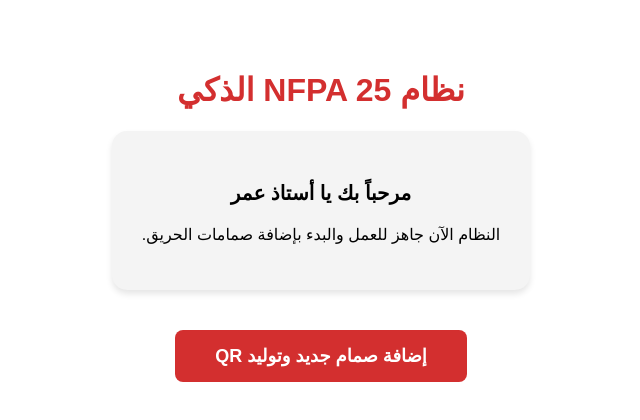
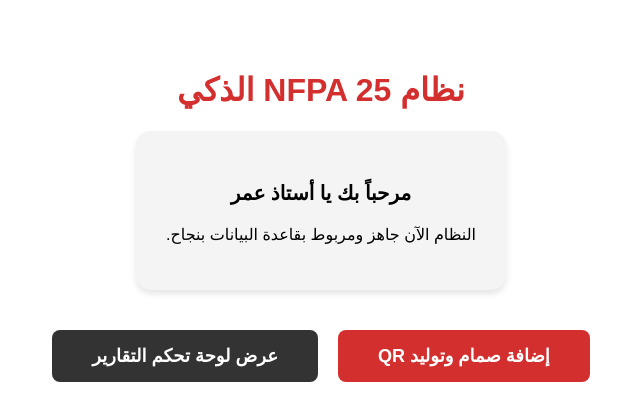
Before and after one commit to rootaipro-svg/nfpa-core2, a Next.js app: page / in a window 1280 px wide. Shown: the top 420 px of the page, without its empty margins (319-959 px from the left). Built offline with nearby package versions, Linux system fonts and the light colour scheme.

Commit message:
Update page.tsx

```diff
--- a/app/page.tsx
+++ b/app/page.tsx
@@ -1,4 +1,4 @@
-'use client'// تحديث جديد لإجبار النظام
+'use client'
 import React from 'react';
 import Link from 'next/link';
 
@@ -8,12 +8,19 @@
       <h1 style={{ color: '#d32f2f', fontSize: '32px' }}>نظام NFPA 25 الذكي</h1>
       <div style={{ background: '#f4f4f4', padding: '30px', borderRadius: '15px', display: 'inline-block', boxShadow: '0 4px 6px rgba(0,0,0,0.1)' }}>
         <p style={{ fontSize: '20px', fontWeight: 'bold' }}>مرحباً بك يا أستاذ عمر</p>
-        <p>النظام الآن جاهز للعمل والبدء بإضافة صمامات الحريق.</p>
+        <p>النظام الآن جاهز ومربوط بقاعدة البيانات بنجاح.</p>
       </div>
-      <div style={{ marginTop: '40px' }}>
+
+      <div style={{ marginTop: '40px', display: 'flex', gap: '20px', justifyContent: 'center', flexWrap: 'wrap' }}>
          <Link href="/add-valve">
            <button style={{ padding: '15px 40px', fontSize: '18px', cursor: 'pointer', background: '#d32f2f', color: 'white', border: 'none', borderRadius: '8px', fontWeight: 'bold' }}>
-             إضافة صمام جديد وتوليد QR
+             إضافة صمام وتوليد QR
+           </button>
+         </Link>
+
+         <Link href="/dashboard">
+           <button style={{ padding: '15px 40px', fontSize: '18px', cursor: 'pointer', background: '#333', color: 'white', border: 'none', borderRadius: '8px', fontWeight: 'bold' }}>
+             عرض لوحة تحكم التقارير
            </button>
          </Link>
       </div>
```
